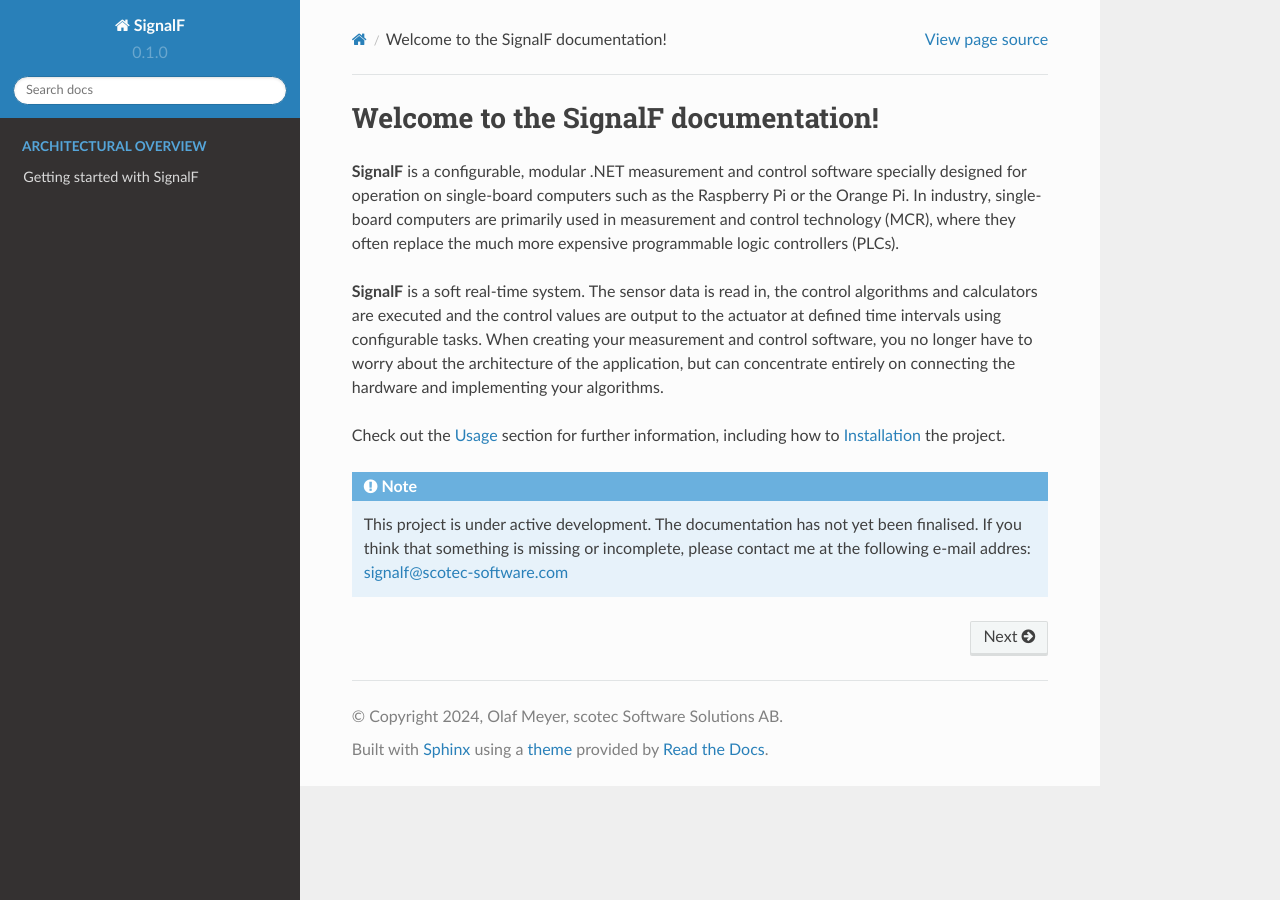
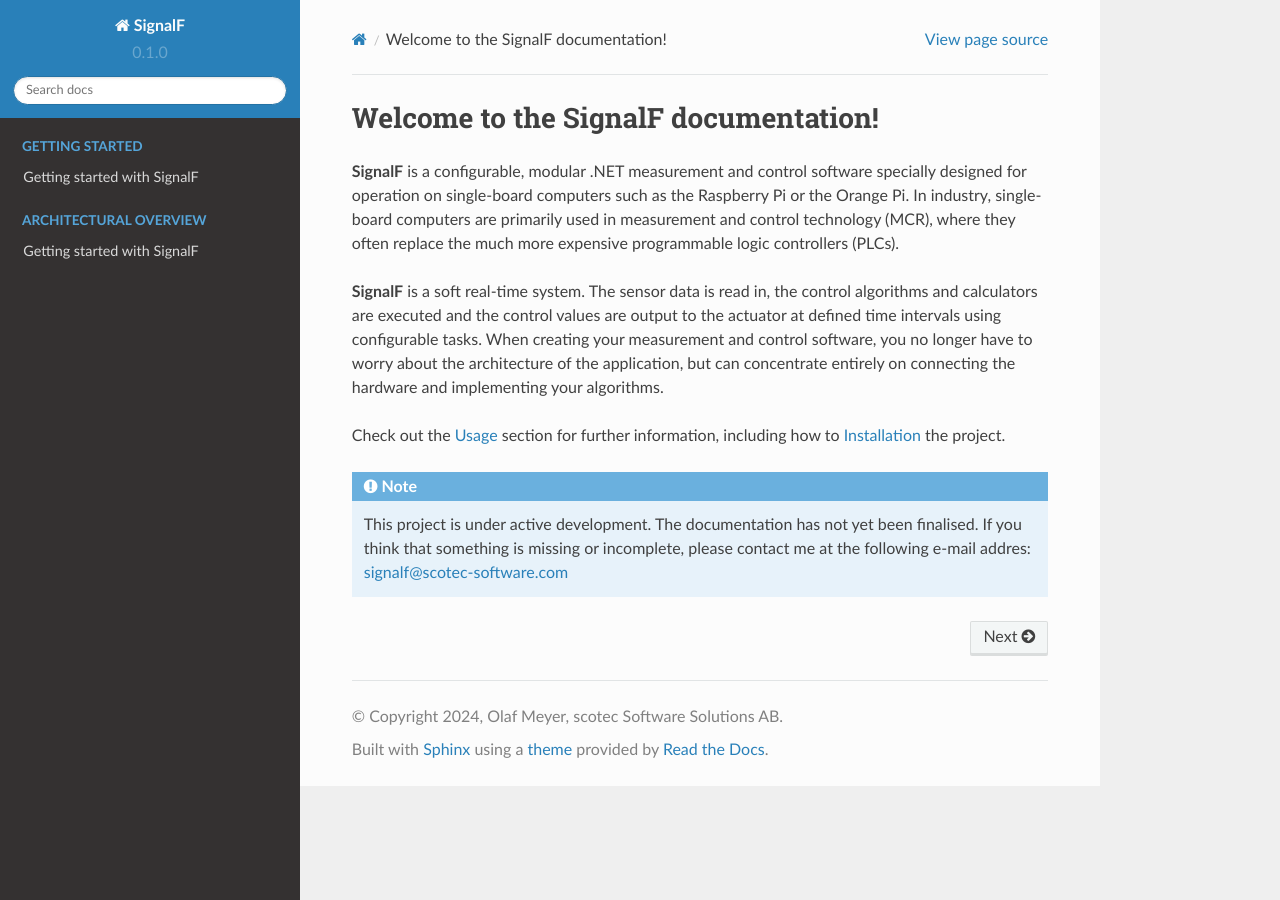
Before and after one commit to SignalF/SignalF.Documentation, a Sphinx documentation site: the page built from docs/source/index.rst, in a window 1280 px wide. Built offline with Sphinx 7.4.7 and the Read the Docs theme 2.0.0, drawn with Linux system fonts in a browser that asks for light colours.

```diff
--- a/docs/source/index.rst
+++ b/docs/source/index.rst
@@ -3,13 +3,14 @@ Welcome to the SignalF documentation!
 
 .. toctree::
    :maxdepth: 2
+   :hidden:
    :caption: Getting started
-   :hidden:
+
    /getting-started
 
 .. toctree::
+   :maxdepth: 2
    :hidden:
-   :maxdepth: 2
    :caption: Architectural overview
 
    /getting-started
```
